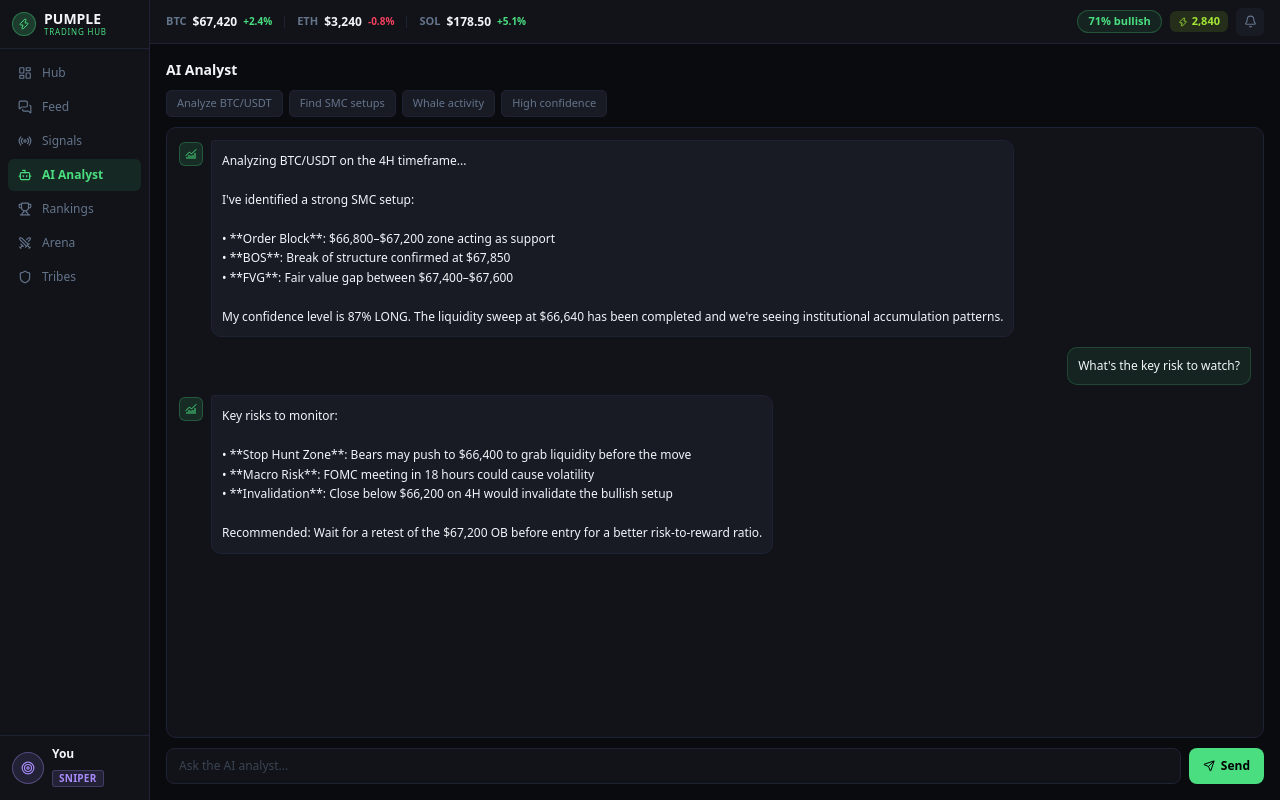
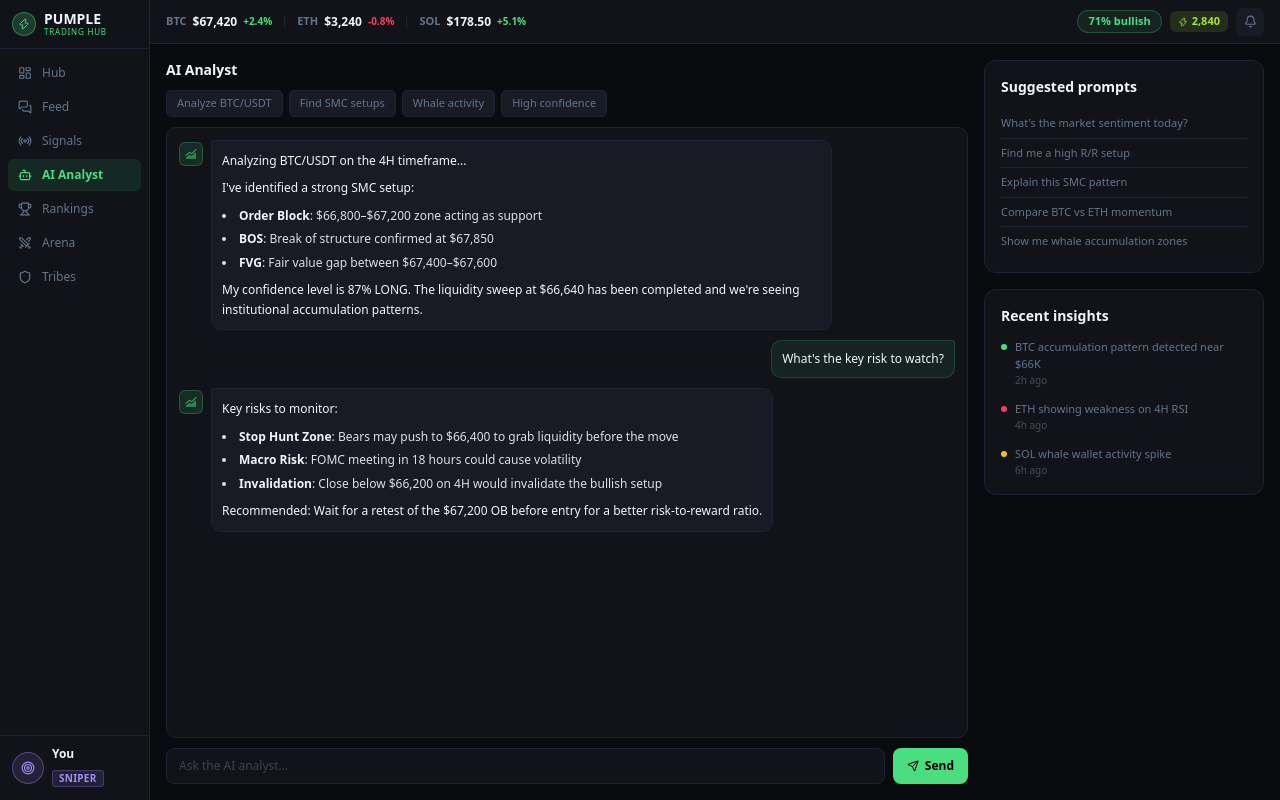
Before and after one commit to MadeAndikaPramana/pumple, a Next.js app: page /ai in a window 1280 px wide. Built offline with nearby package versions, Linux system fonts and the light colour scheme.

Commit message:
feat: markdown rendering fix, filter pills on arena/tribes, AI sidebar, hub trending strip

```diff
--- a/package.json
+++ b/package.json
@@ -13,7 +13,9 @@
     "lucide-react": "^1.22.0",
     "next": "16.2.9",
     "react": "19.2.4",
-    "react-dom": "19.2.4"
+    "react-dom": "19.2.4",
+    "react-markdown": "^10.1.0",
+    "remark-gfm": "^4.0.1"
   },
   "devDependencies": {
     "@tailwindcss/postcss": "^4",
--- a/src/app/ai/page.tsx
+++ b/src/app/ai/page.tsx
@@ -3,6 +3,8 @@
 import { useState } from 'react'
 import { motion } from 'framer-motion'
 import { ChartNoAxesCombined, Send } from 'lucide-react'
+import ReactMarkdown from 'react-markdown'
+import remarkGfm from 'remark-gfm'
 import { AI_MESSAGES } from '@/lib/mock-data'
 
 type Message = { role: 'assistant' | 'user'; content: string }
@@ -12,6 +14,20 @@ const QUICK_ACTIONS = [
   'Find SMC setups',
   'Whale activity',
   'High confidence',
+]
+
+const SUGGESTED_PROMPTS = [
+  "What's the market sentiment today?",
+  'Find me a high R/R setup',
+  'Explain this SMC pattern',
+  'Compare BTC vs ETH momentum',
+  'Show me whale accumulation zones',
+]
+
+const RECENT_INSIGHTS = [
+  { color: '#4ADE80', text: 'BTC accumulation pattern detected near $66K', time: '2h ago' },
+  { color: '#F43F5E', text: 'ETH showing weakness on 4H RSI', time: '4h ago' },
+  { color: '#FBBF24', text: 'SOL whale wallet activity spike', time: '6h ago' },
 ]
 
 export default function AIPage() {
@@ -41,9 +57,11 @@ export default function AIPage() {
       initial={{ opacity: 0, y: 8 }}
       animate={{ opacity: 1, y: 0 }}
       transition={{ duration: 0.2 }}
-      className="flex flex-col h-full"
+      className="flex gap-4 h-full"
       style={{ height: 'calc(100vh - 44px - 32px)' }}
     >
+      {/* Main column */}
+      <div className="flex-1 min-w-0 flex flex-col">
         <h1 className="text-sm font-bold text-pumple-text mb-2.5">AI Analyst</h1>
 
         {/* Quick actions */}
@@ -74,19 +92,29 @@ export default function AIPage() {
                   <ChartNoAxesCombined size={12} className="text-pumple-primary" />
                 </div>
                 <div
-                className="max-w-[80%] rounded-[10px] rounded-tl-[3px] p-2.5 text-xs leading-relaxed whitespace-pre-wrap text-pumple-text"
+                  className="max-w-[80%] rounded-[10px] rounded-tl-[3px] p-2.5 text-xs leading-relaxed text-pumple-text"
                   style={{
                     backgroundColor: '#181B24',
                     border: '1px solid #1E2235',
                   }}
                 >
+                  <ReactMarkdown
+                    remarkPlugins={[remarkGfm]}
+                    components={{
+                      p: ({children}) => <p className="mb-2 last:mb-0">{children}</p>,
+                      strong: ({children}) => <strong className="font-bold text-pumple-text">{children}</strong>,
+                      ul: ({children}) => <ul className="list-disc list-inside space-y-1 my-2">{children}</ul>,
+                      li: ({children}) => <li className="text-pumple-text/90">{children}</li>,
+                    }}
+                  >
                     {msg.content}
+                  </ReactMarkdown>
                 </div>
               </div>
             ) : (
               <div key={i} className="flex justify-end">
                 <div
-                className="max-w-[80%] rounded-[10px] rounded-tr-[3px] p-2.5 text-xs text-pumple-text"
+                  className="max-w-[80%] rounded-[10px] rounded-tr-[3px] p-2.5 text-xs text-pumple-text whitespace-pre-wrap"
                   style={{
                     backgroundColor: '#4ADE8015',
                     border: '1px solid #4ADE8030',
@@ -117,6 +145,45 @@ export default function AIPage() {
             Send
           </button>
         </div>
+      </div>
+
+      {/* Right sidebar */}
+      <div className="w-[280px] flex-shrink-0 hidden lg:flex flex-col gap-4">
+
+        {/* Suggested prompts */}
+        <div className="bg-pumple-card border border-pumple-border rounded-[12px] p-4">
+          <p className="text-sm font-bold text-pumple-text mb-3">Suggested prompts</p>
+          {SUGGESTED_PROMPTS.map((prompt, i) => (
+            <div
+              key={prompt}
+              onClick={() => setInput(prompt)}
+              className="text-[11px] text-pumple-muted hover:text-pumple-primary cursor-pointer py-1.5"
+              style={{ borderBottom: i < SUGGESTED_PROMPTS.length - 1 ? '1px solid #1E2235' : 'none' }}
+            >
+              {prompt}
+            </div>
+          ))}
+        </div>
+
+        {/* Recent insights */}
+        <div className="bg-pumple-card border border-pumple-border rounded-[12px] p-4">
+          <p className="text-sm font-bold text-pumple-text mb-3">Recent insights</p>
+          <div className="flex flex-col gap-3">
+            {RECENT_INSIGHTS.map(insight => (
+              <div key={insight.text} className="flex items-start gap-2">
+                <span
+                  className="w-1.5 h-1.5 rounded-full flex-shrink-0 mt-1.5"
+                  style={{ backgroundColor: insight.color }}
+                />
+                <div>
+                  <p className="text-[11px] text-pumple-muted leading-relaxed">{insight.text}</p>
+                  <p className="text-[10px] text-pumple-muted/60">{insight.time}</p>
+                </div>
+              </div>
+            ))}
+          </div>
+        </div>
+      </div>
     </motion.div>
   )
 }
--- a/src/app/dashboard/page.tsx
+++ b/src/app/dashboard/page.tsx
@@ -2,7 +2,7 @@
 
 import { motion } from 'framer-motion'
 import Link from 'next/link'
-import { Radio, Target, Swords, Flame, Bot, Shield } from 'lucide-react'
+import { Radio, Target, Swords, Flame, Bot, Shield, Crown } from 'lucide-react'
 import StatCard from '@/components/ui/StatCard'
 import SignalCard from '@/components/ui/SignalCard'
 import TierBadge from '@/components/ui/TierBadge'
@@ -34,6 +34,35 @@ export default function DashboardPage() {
       animate={{ opacity: 1, y: 0 }}
       transition={{ duration: 0.2 }}
     >
+      {/* Trending strip */}
+      <p className="text-xs font-bold text-pumple-muted mb-2">🔥 Hot right now</p>
+      <div className="flex gap-3 overflow-x-auto pb-2 mb-3">
+        <Link
+          href="/signals/1"
+          className="flex-shrink-0 min-w-[220px] bg-pumple-card border border-pumple-border rounded-[10px] p-2.5 flex items-center gap-2 cursor-pointer hover:border-pumple-primary/30 transition-colors"
+        >
+          <Radio size={14} className="text-pumple-primary flex-shrink-0" />
+          <span className="text-xs font-bold text-pumple-text">BTC/USDT</span>
+          <span className="text-[10px] text-pumple-primary ml-auto">87% confidence</span>
+        </Link>
+        <Link
+          href="/battles"
+          className="flex-shrink-0 min-w-[220px] bg-pumple-card border border-pumple-border rounded-[10px] p-2.5 flex items-center gap-2 cursor-pointer hover:border-pumple-primary/30 transition-colors"
+        >
+          <Swords size={14} className="text-pumple-accent flex-shrink-0" />
+          <span className="text-xs font-bold text-pumple-text">BTC/USDT Battle</span>
+          <span className="text-[10px] text-pumple-muted ml-auto">847 watching</span>
+        </Link>
+        <Link
+          href="/tribes"
+          className="flex-shrink-0 min-w-[220px] bg-pumple-card border border-pumple-border rounded-[10px] p-2.5 flex items-center gap-2 cursor-pointer hover:border-pumple-primary/30 transition-colors"
+        >
+          <Crown size={14} className="text-pumple-gold flex-shrink-0" />
+          <span className="text-xs font-bold text-pumple-text">Legend Circle</span>
+          <span className="text-[10px] text-pumple-primary ml-auto">88.7% accuracy</span>
+        </Link>
+      </div>
+
       {/* 1. Stats row — full width */}
       <div className="grid grid-cols-4 gap-2 mb-3">
         {STATS.map(stat => (
--- a/src/app/tribes/page.tsx
+++ b/src/app/tribes/page.tsx
@@ -1,5 +1,6 @@
 'use client'
 
+import { useState } from 'react'
 import { motion } from 'framer-motion'
 import { Plus, Shield, Target, Coins, Crown, TrendingUp, Lock, Users } from 'lucide-react'
 import { TIERS, type TierKey } from '@/types'
@@ -14,7 +15,15 @@ const TIER_ICONS: Record<TierKey, React.ReactNode> = {
   legend:     <Crown size={18} />,
 }
 
+const FILTERS = [
+  { id: 'all',    label: 'All Tribes' },
+  { id: 'active', label: '🔥 Most Active' },
+  { id: 'new',    label: '🆕 New' },
+  { id: 'top',    label: '👑 Top Accuracy' },
+]
+
 export default function TribesPage() {
+  const [filter, setFilter] = useState('all')
   const topTribes = [...TRIBES].sort((a, b) => parseFloat(b.accuracy) - parseFloat(a.accuracy))
 
   return (
@@ -33,6 +42,23 @@ export default function TribesPage() {
           <Plus size={12} />
           Create Tribe
         </button>
+      </div>
+
+      {/* Filter pills */}
+      <div className="flex gap-2 mb-4 overflow-x-auto pb-1">
+        {FILTERS.map(f => (
+          <button
+            key={f.id}
+            onClick={() => setFilter(f.id)}
+            className={`text-[11px] font-semibold px-3 py-1.5 rounded-full whitespace-nowrap cursor-pointer flex-shrink-0 transition-colors ${
+              filter === f.id
+                ? 'bg-pumple-primary text-black'
+                : 'bg-pumple-elevated text-pumple-muted border border-pumple-border hover:text-pumple-text'
+            }`}
+          >
+            {f.label}
+          </button>
+        ))}
       </div>
 
       {/* Tribe grid */}
--- a/src/lib/mock-data.ts
+++ b/src/lib/mock-data.ts
@@ -222,7 +222,7 @@ export const CALLED_IT_USERS = [
 export const AI_MESSAGES = [
   {
     role: 'assistant' as const,
-    content: `Analyzing BTC/USDT on the 4H timeframe...\n\nI've identified a strong SMC setup:\n\n• **Order Block**: $66,800–$67,200 zone acting as support\n• **BOS**: Break of structure confirmed at $67,850\n• **FVG**: Fair value gap between $67,400–$67,600\n\nMy confidence level is 87% LONG. The liquidity sweep at $66,640 has been completed and we're seeing institutional accumulation patterns.`,
+    content: `Analyzing BTC/USDT on the 4H timeframe...\n\nI've identified a strong SMC setup:\n\n- **Order Block**: $66,800–$67,200 zone acting as support\n- **BOS**: Break of structure confirmed at $67,850\n- **FVG**: Fair value gap between $67,400–$67,600\n\nMy confidence level is 87% LONG. The liquidity sweep at $66,640 has been completed and we're seeing institutional accumulation patterns.`,
   },
   {
     role: 'user' as const,
@@ -230,6 +230,6 @@ export const AI_MESSAGES = [
   },
   {
     role: 'assistant' as const,
-    content: `Key risks to monitor:\n\n• **Stop Hunt Zone**: Bears may push to $66,400 to grab liquidity before the move\n• **Macro Risk**: FOMC meeting in 18 hours could cause volatility\n• **Invalidation**: Close below $66,200 on 4H would invalidate the bullish setup\n\nRecommended: Wait for a retest of the $67,200 OB before entry for a better risk-to-reward ratio.`,
+    content: `Key risks to monitor:\n\n- **Stop Hunt Zone**: Bears may push to $66,400 to grab liquidity before the move\n- **Macro Risk**: FOMC meeting in 18 hours could cause volatility\n- **Invalidation**: Close below $66,200 on 4H would invalidate the bullish setup\n\nRecommended: Wait for a retest of the $67,200 OB before entry for a better risk-to-reward ratio.`,
   },
 ]
```
Also changed, not shown: src/app/battles/page.tsx (+50 -1 lines), 1 other file (tests, documents, lock files or other folders). Lines whose indentation alone changed are shown as unchanged.
